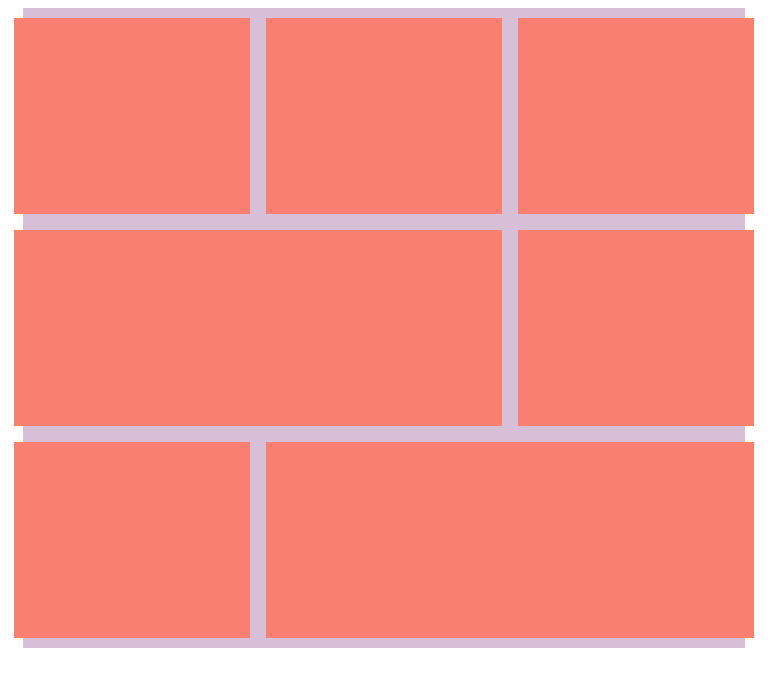
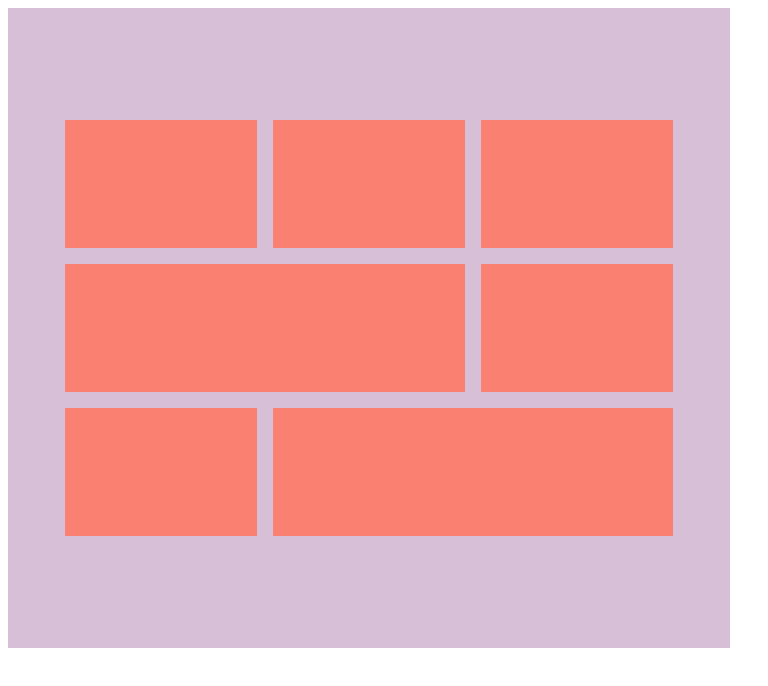
Before and after one commit to faisalinitiate/bentogrid, a plain HTML site: page index.html in a window 768 px wide. Drawn offline with Linux system fonts and the light colour scheme.

Commit message:
update index.html

```diff
--- a/index.html
+++ b/index.html
@@ -6,24 +6,27 @@
     <title>Document</title>
     <style>
         .our-gallery {
-            width: 90%;
-            min-height: 80dvh;
+            width: 100%;
+            min-height: 100dvh;
             background-color: thistle;
-            margin: 0 auto;
+            display: flex;
+            align-items: center;
+            justify-content: center;
 
         }
         .gallery-grid-container {
 
             display: grid;
-            grid-template-columns: repeat(6, 150px);
-            grid-template-rows: repeat(6, 140px);
+            grid-template-columns: repeat(6, 104px);
+            grid-template-rows: repeat(6, 70px);
             place-content: center;
             gap: 1rem;
+
             grid-template-areas:
-            "gallery1 gallery1 gallery2 gallery2 gallery3 gallery3"
-            "gallery1 gallery1 gallery2 gallery2 gallery3 gallery3"
-            "gallery4 gallery4 gallery4 gallery4 gallery5 gallery5"
-            "gallery4 gallery4 gallery4 gallery4 gallery5 gallery5"
+            "gallery1 gallery1 gallery1 gallery1 gallery2 gallery2"
+            "gallery1 gallery1 gallery1 gallery1 gallery2 gallery2"
+            "gallery3 gallery3 gallery4 gallery4 gallery5 gallery5"
+            "gallery3 gallery3 gallery4 gallery4 gallery5 gallery5"
             "gallery6 gallery6 gallery7 gallery7 gallery7 gallery7"
             "gallery6 gallery6 gallery7 gallery7 gallery7 gallery7"
         }
@@ -31,10 +34,10 @@
             background-color: salmon;
         }
 
-        @media(max-width: 720px) {
+        @media(min-width: 498px) and (max-width: 758px){
               .our-gallery {
                 width: 96%;
-            min-height: 80dvh;
+            min-height: 100dvh;
            display: flex;
            justify-content: center;
            align-items: center;
@@ -44,8 +47,8 @@
 
 
             display: grid;
-            grid-template-columns: repeat(6, 60px);
-            grid-template-rows: repeat(6, 40px);
+            grid-template-columns: repeat(6, minmax(40px, 56px));
+             grid-template-rows: repeat(6, minmax(42px, 60px));
             place-content: center;
             gap: 1rem;
             grid-template-areas:
@@ -57,7 +60,32 @@
             "gallery6 gallery6 gallery7 gallery7 gallery7 gallery7"
         }
         }
-        @media(max-width: 1110px) {
+        @media(min-width: 759px) and (max-width: 1024px){
+              .our-gallery {
+            width: 96%;
+            min-height: 80dvh;
+           display: flex;
+           justify-content: center;
+           align-items: center;
+        }
+
+         .gallery-grid-container {
+
+            display: grid;
+            grid-template-columns: repeat(6, minmax(54px, 88px));
+            grid-template-rows: repeat(6, minmax(34px, 56px));
+            place-content: center;
+            gap: 1rem;
+            grid-template-areas:
+           "gallery1 gallery1 gallery2 gallery2 gallery3 gallery3"
+            "gallery1 gallery1 gallery2 gallery2 gallery3 gallery3"
+            "gallery4 gallery4 gallery4 gallery4 gallery5 gallery5"
+            "gallery4 gallery4 gallery4 gallery4 gallery5 gallery5"
+            "gallery6 gallery6 gallery7 gallery7 gallery7 gallery7"
+            "gallery6 gallery6 gallery7 gallery7 gallery7 gallery7"
+        }
+        }
+        /* @media(max-width: 1110px) {
               .our-gallery {
                 width: 96%;
             min-height: 80dvh;
@@ -82,7 +110,7 @@
             "gallery6 gallery6 gallery7 gallery7 gallery7 gallery7"
             "gallery6 gallery6 gallery7 gallery7 gallery7 gallery7"
         }
-        }
+        } */
     </style>
 </head>
 <body>
```
